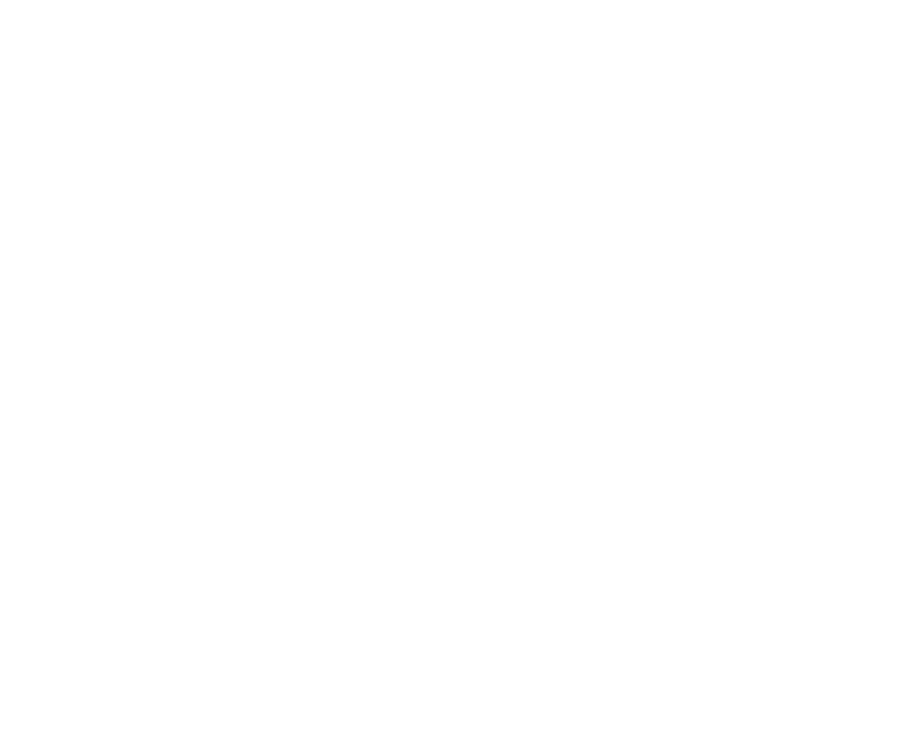
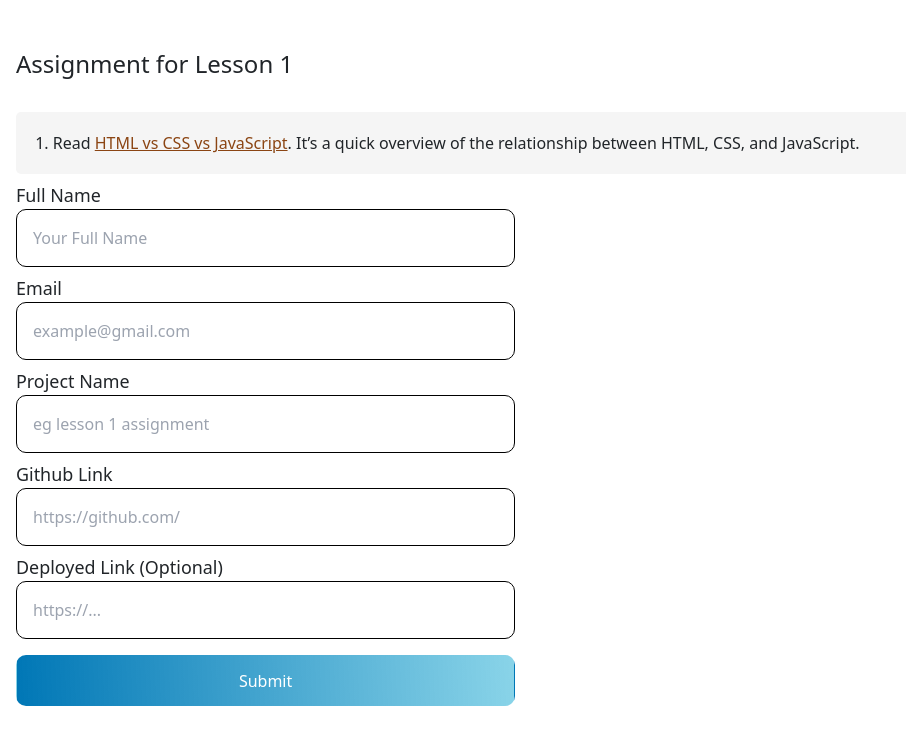
Before and after one commit to gasangw/solver_learning_frontend, a React (Create React App) app: page /react/lessons/assignment in a window 1280 px wide. Before the commit this address had no page. Shown: the top 744 px of the page, without its empty margins (0-906 px from the left). Built offline with nearby package versions, Linux system fonts and the light colour scheme; a web font is replaced by a local one; what @material-tailwind/react would draw is missing.

Commit message:
Design assignment form

```diff
--- a/package.json
+++ b/package.json
@@ -3,6 +3,7 @@
   "version": "0.1.0",
   "private": true,
   "dependencies": {
+    "@emailjs/browser": "^3.11.0",
     "@material-tailwind/react": "^1.4.2",
     "@testing-library/jest-dom": "^5.16.5",
     "@testing-library/react": "^13.4.0",
--- a/src/App.js
+++ b/src/App.js
@@ -12,6 +12,7 @@
 import Ui from './component/stacks/UI-UX/Ui';
 import Lesson2 from './component/Lessons/React/Lesson2';
 import Lesson1 from './component/Lessons/React/Lesson1';
+import Assingment from './component/Lessons/React/Assingment';
 
 function App() {
   return (
@@ -28,6 +29,7 @@
         <Route path='/laravel' element={<Laravel />} />
         <Route path='/react/lesson1' element={<Lesson1 />} />
         <Route path='/react/lesson2' element={<Lesson2 />} />
+        <Route path='/react/lessons/assignment' element={<Assingment />} />
       </Routes>
     </div>
   );
--- a/src/component/Lessons/React/Assingment.jsx
+++ b/src/component/Lessons/React/Assingment.jsx
@@ -1,9 +1,42 @@
-import React from 'react'
+import React,  { useRef } from 'react';
+import emailjs from '@emailjs/browser';
+import "./lesson.css"
+const Assingment = () => {
+  const form = useRef();
+  const sendMessage = (e) => {
+    e.preventDefault();
 
-const Assingment = () => {
+    emailjs.sendForm('service_rwq9987', 'template_npu53ih', form.current, 'f8r4nRcpaXAfP0vyx')
+      .then((result) => {
+          console.log(result.text);
+      }, (error) => {
+          console.log(error.text);
+    });
+    e.target.reset();
+  }
   return (
     <div>
-      <h1>Assignment</h1>
+      <article className="lesson-content pl-20 pr-10 m-3">
+          <div>
+            <h2 className="text-lg font-bold pb-3 pt-3" id="assignment">Assignment for Lesson 1</h2>
+            <div className="assign-wrapper">
+               <p>1. Read <a href="https://brytdesigns.com/html-css-javascript-whats-the-difference">HTML vs CSS vs JavaScript</a>. It’s a quick overview of the relationship between HTML, CSS, and JavaScript.</p>
+            </div>
+          </div>
+          <form ref={form} onSubmit={sendMessage} className='form'>
+          <label for="user_name">Full Name</label>
+          <input type="text" name="user_name" placeholder="Your Full Name" required/>
+          <label for="email">Email</label>
+          <input type="email" name="user_email" placeholder="example@gmail.com" required/>
+          <label for="project">Project Name</label>
+          <input type="text" name="project" placeholder="eg lesson 1 assignment" required/>
+          <label for="Github">Github Link</label>
+          <input type="url" name="Github" placeholder="https://github.com/" required/>
+          <label for="deployed">Deployed Link (Optional)</label>
+          <input type="url" name="deployed" placeholder="https://..."/>
+          <button type="submit" className="btn text-white text-lg">Submit</button>
+        </form>
+        </article>
     </div>
   )
 }
--- a/src/component/Lessons/React/lesson.css
+++ b/src/component/Lessons/React/lesson.css
@@ -42,3 +42,29 @@
   padding-left: 1rem;
   margin: 0.4rem 0;
 }
+
+/* styling form */
+
+.form {
+  display: flex;
+  flex-direction: column;
+}
+
+.form input {
+  border: 1px solid #000;
+  padding: 1rem;
+  width: 40%;
+  border-radius: 10px;
+}
+
+.form label {
+  font-size: 1.12rem;
+  margin-top: 0.5rem;
+}
+
+.btn {
+  width: 40%;
+  border-radius: 10px;
+  margin-top: 1rem;
+  background: linear-gradient(87.42deg, #0077B6 0%, rgba(72, 202, 228, 0.511772) 117.34%, #48CAE4 117.35%);
+}
--- a/src/component/auth/auth.css
+++ b/src/component/auth/auth.css
@@ -19,7 +19,7 @@
   background-size: cover;
 }
 
-input, .btn  {
+.auth-cont input, .btn  {
   padding: 0.8rem;
   width: 60%;
 }
@@ -32,10 +32,3 @@
   text-decoration: underline;
   color: blue;
 }
-
-
-
-/* styling for sign up or register */
-/* input{
-    width: 60%;
-} */
--- a/src/component/stacks/Nav.jsx
+++ b/src/component/stacks/Nav.jsx
@@ -2,11 +2,14 @@
 import Nav from 'react-bootstrap/Nav';
 import Navbar from 'react-bootstrap/Navbar';
 import NavDropdown from 'react-bootstrap/NavDropdown';
-import LOGO from '../img/Logo.png'
+import LOGO from '../img/Logo.png';
+import { AiFillHome } from 'react-icons/ai';
+import { HiOutlineLogout } from 'react-icons/hi';
+import { NavLink } from 'react-router-dom';
 
 function NavScroll() {
   return (
-    <Navbar bg="light" expand="lg">
+    <Navbar bg="light" expand="lg" className="px-7">
       <Container fluid>
         <Navbar.Brand href="#">
           <img src={LOGO} alt='logo' className='w-20'/>
@@ -14,20 +17,28 @@
         <Navbar.Toggle aria-controls="navbarScroll" />
         <Navbar.Collapse id="navbarScroll">
           <Nav
-            className="me-auto my-2 my-lg-0"
+            className="ml-auto px-8 my-2 my-lg-0"
             navbarScroll
           >
-              <div class="relative ml-auto">
-                <div class="flex items-center justify-center w-12 h-12 mx-2 overflow-hidden rounded-full">
-                  <img src="https://images.unsplash.com/photo-1548544149-4835e62ee5b3?ixid=MnwxMjA3fDB8MHxwaG90by1wYWdlfHx8fGVufDB8fHx8&ixlib=rb-1.2.1&auto=format&fit=crop&w=100&q=80" />
-                  </div>
-                </div>
-            <NavDropdown title="" id="navbarScrollingDropdown" className='ml-auto'>
-              <NavDropdown.Item href="#action3">Home</NavDropdown.Item>
-              <NavDropdown.Item href="#action4">
-                  Logout
+            <NavDropdown title="" id="navbarScrollingDropdown" className='mr-2'>
+              <NavDropdown.Item>
+               <NavLink to='/' className="flex gap-3">
+                <AiFillHome className='mt-1'/>
+                  Home
+               </NavLink>
+              </NavDropdown.Item>
+              <NavDropdown.Item>
+                <NavLink to="/login" className="flex gap-3">
+                  <HiOutlineLogout className='mt-1' />
+                    Logout
+                </NavLink>
               </NavDropdown.Item>
             </NavDropdown>
+            <div>
+                <div class="flex items-center justify-center w-12 h-12 mx-2 overflow-hidden rounded-full">
+                  <img src="https://images.unsplash.com/photo-1548544149-4835e62ee5b3?ixid=MnwxMjA3fDB8MHxwaG90by1wYWdlfHx8fGVufDB8fHx8&ixlib=rb-1.2.1&auto=format&fit=crop&w=100&q=80" alt='avatar'/>
+                  </div>
+            </div>
           </Nav>
         </Navbar.Collapse>
       </Container>
--- a/src/component/stacks/React/React.jsx
+++ b/src/component/stacks/React/React.jsx
@@ -52,7 +52,9 @@
                     <a href="#">Day-4: Lesson 4</a>
                   </li>
                   <li>
-                    <a href="#">Day-5: Assessment</a>
+                    <NavLink to="/react/lessons/assignment">
+                      Assessment
+                    </NavLink>
                   </li>
                 </ul>
               </details>
```
Also changed, not shown: 1 other file (tests, documents, lock files or other folders).
